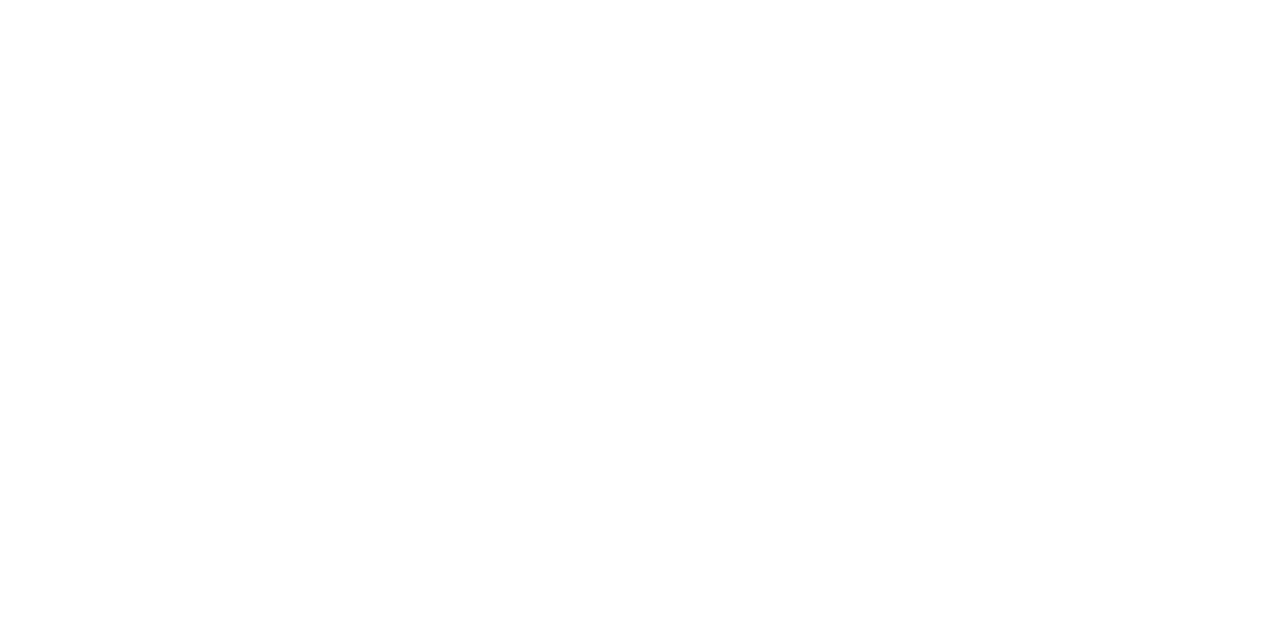
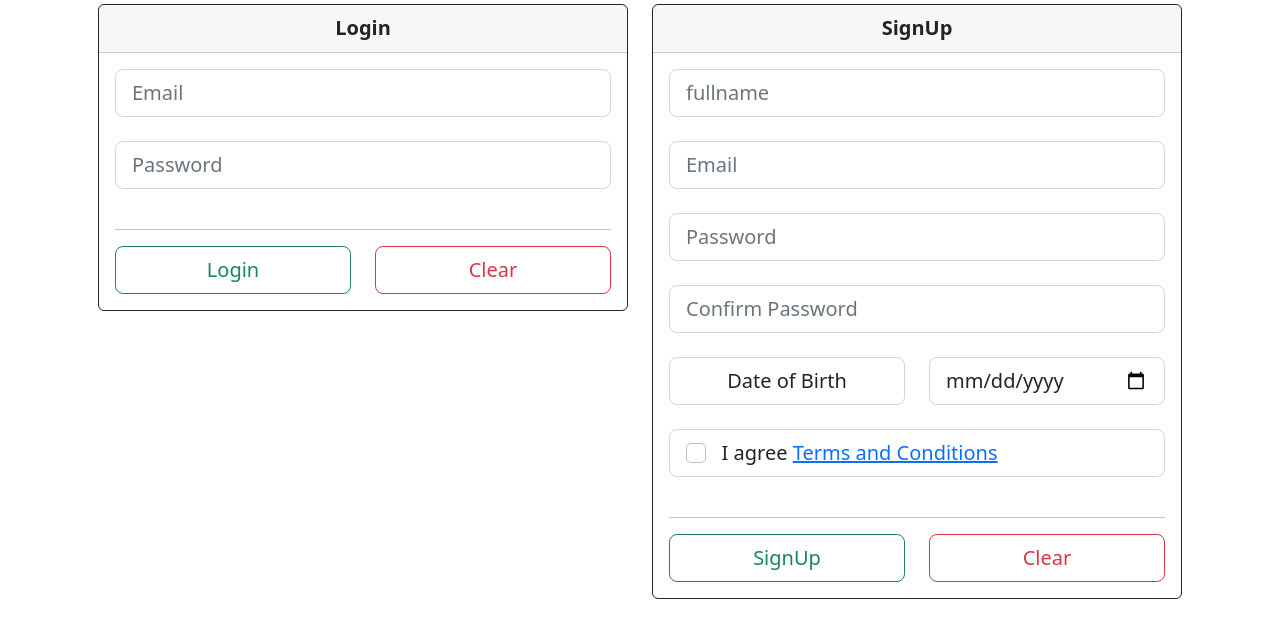
Before and after one commit to gajen007/ragu_mathesh_react, a React (Create React App) app: page /fifth in a window 1280 px wide. Before the commit this address had no page. Shown: the top 638 px of the page. Built offline with nearby package versions, Linux system fonts and the light colour scheme.

Commit message:
reactForm

```diff
--- /dev/null
+++ b/src/Pages/Fifthpage.js
@@ -0,0 +1,84 @@
+import { useState } from "react";
+
+function Fifthpage() {
+    const [email, setEmail] = useState("");
+    const [password, setPassword] = useState("");
+    const loginFunction=(e)=>{
+        e.preventDefault();
+        var toServer=new FormData();
+        toServer.append('userName',email);
+        toServer.append('passWord',password);
+        fetch("http://localhost/sms/login/temp",{
+            method:'POST',
+            body: toServer,
+            mode: 'cors',
+            cache: 'no-cache'})
+        .then(response => {
+            if (response.status == 200) {
+                return response.json();
+            }
+            else {
+                alert('Backend Error..!');
+                console.log(response.text());
+            }
+        })
+        .then(data => {
+            alert(data.message);
+        })
+        .catch(() => {
+            console.log("Network connection error");
+            alert("Reloading");
+        });
+    };
+    return (
+        <div className="container" >
+            <div className="row  m-1">
+                <div className="col-sm-6">
+                    <form id="login" onSubmit={loginFunction}>
+                        <div className="card border-dark ">
+                            <div className="card-header form-control-lg"><strong><center>Login</center></strong></div>
+                            <div className="card-body">
+                                <input type="email" className="form-control-lg form-control rounded-3" required placeholder="Email" value={email} onChange={(e) => setEmail(e.target.value)} />&nbsp;
+                                <input type="password" className="form-control-lg form-control rounded-3" required placeholder="Password" value={password} onChange={(e) => setPassword(e.target.value)}  />&nbsp;
+                                <hr></hr>
+                                <div className="row">
+                                    <div className="col-6"><button type="submit" className="btn btn-outline-success btn-lg form-control">Login</button></div>
+                                    <div className="col-6"><button type="reset" className="btn btn-outline-danger btn-lg form-control">Clear</button></div>
+                                </div>
+                            </div>
+                        </div>
+                    </form>
+                </div>
+                <div className="col-sm-6">
+                    <form id="signup">
+                        <div className="card border-dark ">
+                            <div className="card-header form-control-lg"><strong><center>SignUp</center></strong></div>
+                            <div className="card-body">
+                                <input type="text" className="form-control-lg form-control rounded-3" required placeholder="fullname" id="spfullname" /> &nbsp;
+                                <input type="email" className="form-control-lg form-control rounded-3" required placeholder="Email" id="spemail" />&nbsp;
+                                <input type="password" className="form-control-lg form-control rounded-3" required placeholder="Password" id="sppassword" />&nbsp;
+                                <input type="password" className="form-control-lg form-control rounded-3" required placeholder="Confirm Password" id="spcpassword" />&nbsp;
+                                <div className="row">
+                                    <div className="col-6 fw-bold" align="center"><div className="form-control form-control-lg">Date of Birth</div> </div>
+                                    <div className="col-6 "><input type="date" className="form-control-lg form-control rounded-3" required name="spdob" id="spdob" />&nbsp;</div>
+                                </div>
+                                <div className="row">
+                                    <div className="col-12">
+                                        <div className="form-control form-control-lg">
+                                            <input type="checkbox" id="spagree" className="form-check-input" required /> &nbsp;
+                                            I agree <a href="#">Terms and Conditions</a></div>&nbsp;<hr></hr>
+                                    </div>
+                                </div>
+                                <div className="row">
+                                    <div className="col-6"><button type="submit" className="btn btn-outline-success btn-lg form-control">SignUp</button></div>
+                                    <div className="col-6"><button type="reset" className="btn btn-outline-danger btn-lg form-control">Clear</button></div>
+                                </div>
+                            </div>
+                        </div>
+                    </form>
+                </div>
+            </div>
+        </div>
+    );
+}
+export default Fifthpage;
--- a/src/Pages/Firstpage.js
+++ b/src/Pages/Firstpage.js
@@ -24,6 +24,7 @@
                 <li><a href="/second">2nd Page</a>&nbsp;</li>
                 <li><a href="/third">Third Page</a></li>
                 <li><a href="/fourth/256/Gajen">Fourth (Parameter) Page</a></li>
+                <li><a href="/fifth">Fifth Page (Form) Page</a></li>
               </ol>
             </div>
           </div>
--- a/src/Routes/Ourroutes.js
+++ b/src/Routes/Ourroutes.js
@@ -3,6 +3,7 @@
 import Secondpage from '../Pages/Secondpage.js'
 import Thirdpage from '../Pages/Thirdpage.js'
 import Fourthpage from '../Pages/Fourthpage.js'
+import Fifthpage from "../Pages/Fifthpage.js";
 
 const Ourroutes = () => {
 
@@ -12,8 +13,8 @@
           <Route exact path="/" element={<Firstpage/>}/>
           <Route exact path="/second" element={<Secondpage/>}/>
           <Route exact path="/third" element={<Thirdpage/>}/>
-          <Route exact path="fourth/:id/:username" element={<Fourthpage />}
-        />
+          <Route exact path="/fourth/:id/:username" element={<Fourthpage />}/>
+          <Route exact path="/fifth" element={<Fifthpage />}/>
         </Routes>
       </BrowserRouter>
       );
```
